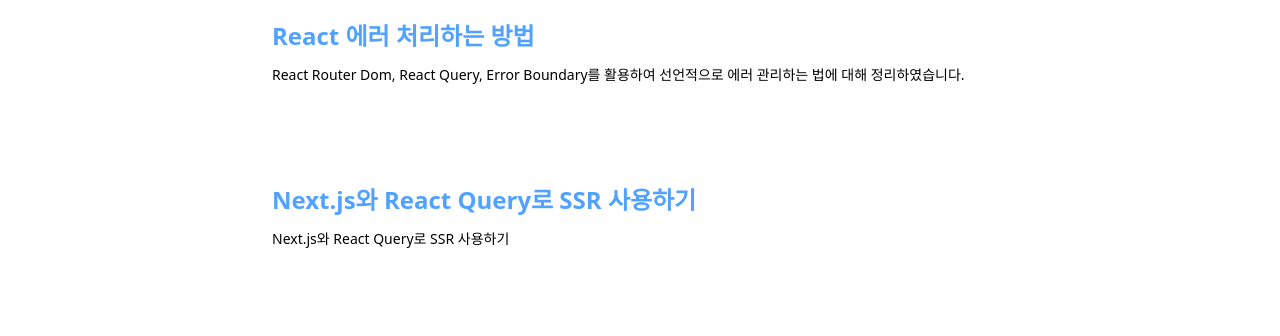
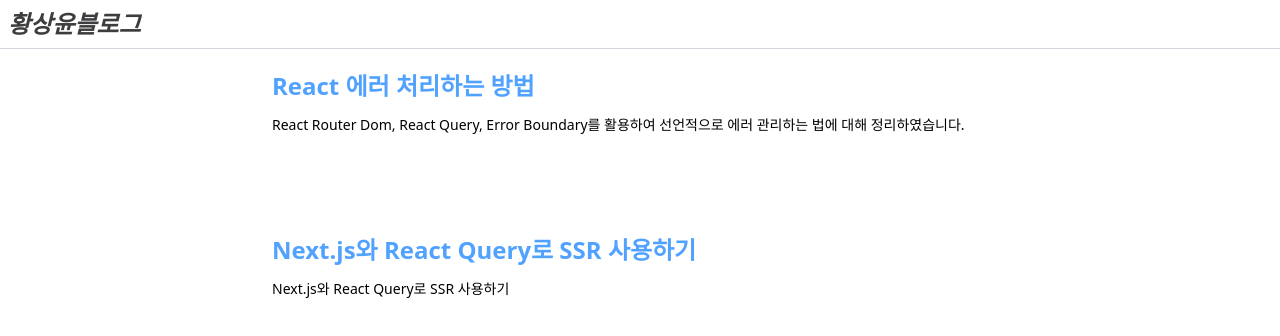
Before and after one commit to sangyun-hwang/sangyun-hwang.github.io, a Next.js app: page / in a window 1280 px wide. Shown: the top 336 px of the page. Built offline with nearby package versions, Linux system fonts and the light colour scheme.

Commit message:
[feat] header 추가

```diff
--- a/src/app/layout.tsx
+++ b/src/app/layout.tsx
@@ -7,6 +7,7 @@
   SITE_NAME,
 } from "@/shared/config/constant";
 import "./globals.css";
+import { Header } from "@/shared/common-ui/header";
 
 const geistSans = Geist({
   variable: "--font-geist-sans",
@@ -68,6 +69,7 @@
       <body
         className={`${geistSans.variable} ${geistMono.variable} antialiased`}
       >
+        <Header />
         {children}
       </body>
     </html>
--- /dev/null
+++ b/src/shared/common-ui/header.tsx
@@ -0,0 +1,32 @@
+"use client";
+
+import Link from "next/link";
+import { usePathname } from "next/navigation";
+
+export const Header = () => {
+  const path = usePathname();
+
+  return (
+    <header className="top-0 z-50 mx-auto lg:max-w-screen-xl h-12.5 sticky min-h-[]">
+      <nav>
+        <div
+          className={`h-full p-2 border-b border-b-gray-300  bg-seo-100 flex justify-between items-center lg:justify-start lg:gap-3 transition-transform duration-300 ease-in-out`}
+        >
+          <Link
+            href="/"
+            title="황상윤블로그"
+            className="inline-block w-full  text-2xl italic font-bold decoration-none text-[#3d3d3f]"
+            onClick={(e) => {
+              if (path === "/") {
+                e.preventDefault();
+              }
+            }}
+          >
+            황상윤블로그
+          </Link>
+          <div></div>
+        </div>
+      </nav>
+    </header>
+  );
+};
```
